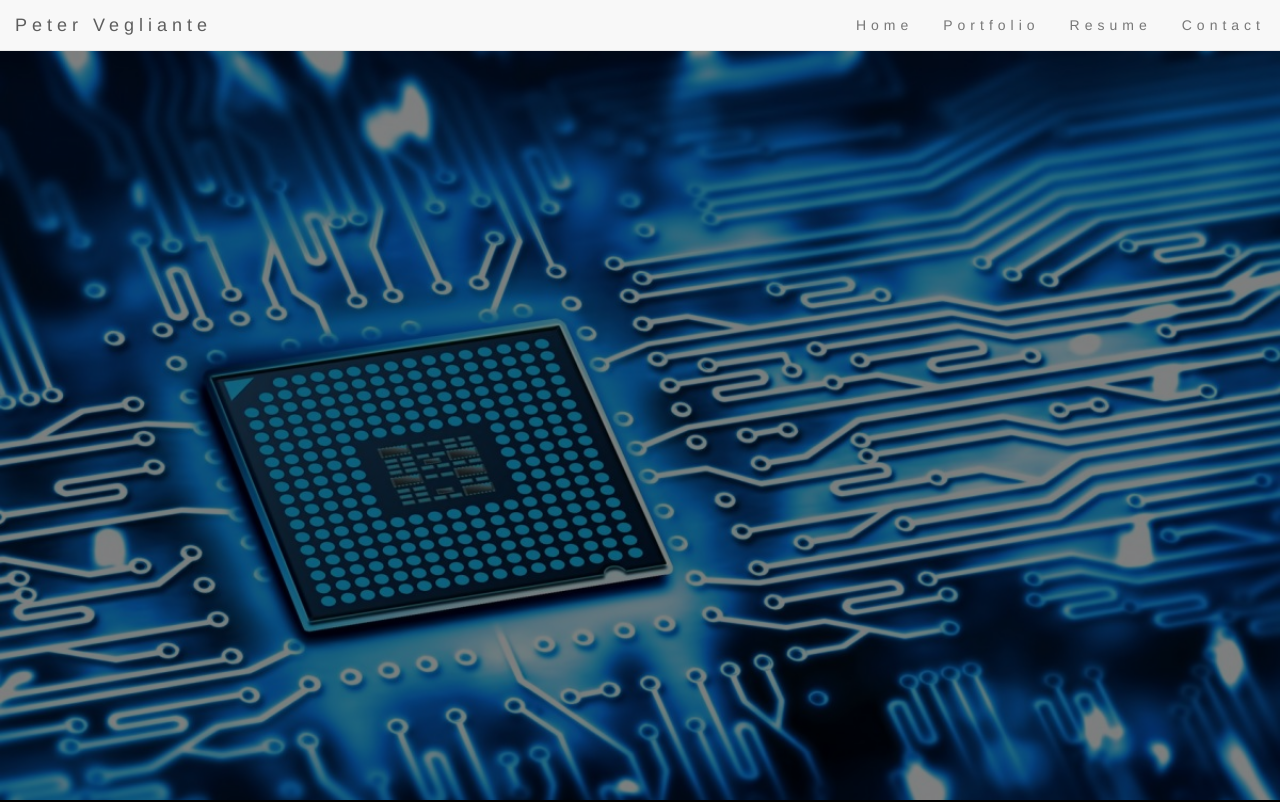
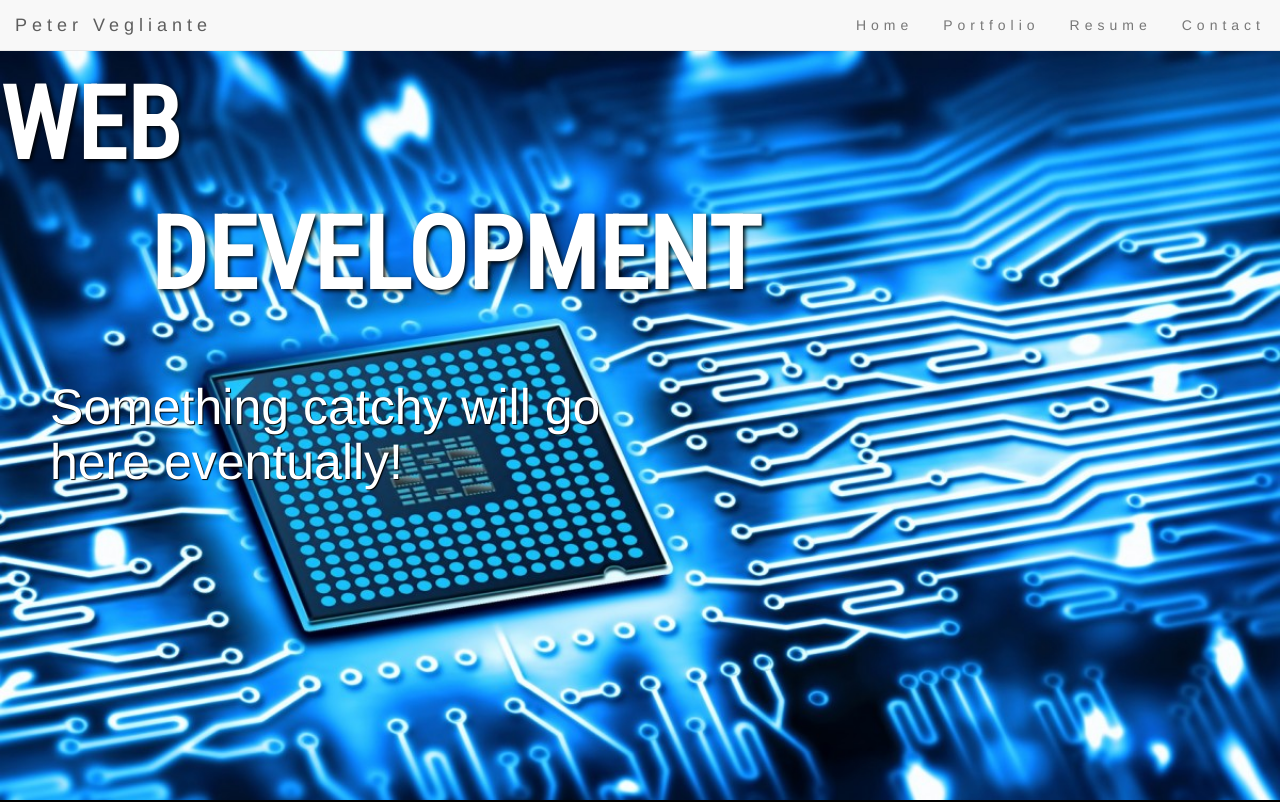
Before and after one commit to pvegliante/boot-strap, a plain HTML site: page index.html in a window 1280 px wide. Shown: the top 802 px of the page. Drawn offline with nearby package versions, Linux system fonts and the light colour scheme; a web font is replaced by a local one.

Commit message:
added animation to home page

```diff
--- a/index.html
+++ b/index.html
@@ -7,6 +7,8 @@
     <link href="https://fonts.googleapis.com/css?family=Molle:400i|Nova+Script|Permanent+Marker" rel="stylesheet">
     <meta name="viewport" content="width=device-width, initial-scale=1">
     <link rel="stylesheet" href="https://maxcdn.bootstrapcdn.com/bootstrap/3.3.7/css/bootstrap.min.css" integrity="sha384-BVYiiSIFeK1dGmJRAkycuHAHRg32OmUcww7on3RYdg4Va+PmSTsz/K68vbdEjh4u" crossorigin="anonymous">
+    <link href="https://fonts.googleapis.com/css?family=Baloo+Da" rel="stylesheet">
+    <link href="https://fonts.googleapis.com/css?family=Baloo+Da|Roboto+Condensed" rel="stylesheet">
     <link rel="stylesheet" href="./main.css">
 </head>
 
@@ -37,6 +39,11 @@
     </nav>
 
     <section id="About" class="purple-title">
+      <div class="opener">
+      <div class="first"><h1>WEB</h1></div>
+      <div class="second"><h1>DEVELOPMENT</h1></div>
+      <div class="catchy"><h3>Something catchy will go here eventually!</h3></div>
+      </div>
 
     </section>
 
--- a/main.css
+++ b/main.css
@@ -25,12 +25,11 @@ section {
 
 section#About {
     padding: 50px 0px 0px 0px;
-    color: white;
     background-image: url("./images/ITpic2.jpg");
     height: 100vh;
     width: auto;
     background-size: cover;
-    opacity: .5;
+    /*opacity: .5;*/
 }
 
 section#About img {
@@ -119,6 +118,45 @@ section.purple-title h2 {
     color: white;
 }
 
+.first {
+  font-family: 'Roboto Condensed', sans-serif;
+  animation: slide-right-fade-in .5s .5s forwards;
+  opacity: 0;
+}
+
+.first,
+.second,
+ h1 {
+  color: white;
+  font-size: 10rem;
+  font-weight: bold;
+  text-shadow: 2px 2px 4px black;
+}
+
+.second {
+  font-family: 'Roboto Condensed', sans-serif;
+  animation: slide-left-fade-in .5s 1s forwards;
+  opacity: 0;
+  padding-left: 15rem;
+}
+
+.catchy {
+  display: flex;
+  flex-direction: column;
+  justify-content: center;
+  margin-left: 5rem;
+  margin-top: 5rem;
+  color: white;
+  text-shadow: 1px 1px 1px black;
+  max-width: 50%;
+}
+
+.catchy h3 {
+  font-size: 5rem;
+  animation: zoom-in-fade-in 1s 1.5s forwards;
+  opacity: 0;
+}
+
 section#Contact {
     color: white;
 }
@@ -132,7 +170,6 @@ section#Contact {
   height: 180px;
 }
 
-
 #dice-Btn:hover,
 #weather-btn:hover,
 #piano-Btn:hover,
@@ -140,7 +177,6 @@ section#Contact {
 #flappy-Btn:hover {
   box-shadow: 0px 0px 10px white;
 }
-
 
 button#BigRedButton {
     background-color: rgb(101, 214, 21);
@@ -213,3 +249,36 @@ form input[type="submit"]:hover {
 #chestimg {
   height: 180px;
 }
+
+@keyframes slide-right-fade-in {
+  0% {
+    transform : translateX(-100px);
+    opacity: 0;
+  }
+  100% {
+    transform : translateY(0px);
+    opacity: 1;
+  }
+}
+
+@keyframes slide-left-fade-in {
+  0% {
+    transform : translateX(100px);
+    opacity: 0;
+  }
+  100% {
+    transform : translateY(0px);
+    opacity: 1;
+  }
+}
+
+@keyframes zoom-in-fade-in {
+  from{
+    transform: scale(0);
+    opacity: 0;
+  }
+  to {
+    transform: scale(1);
+    opacity: 1;
+  }
+}
```
